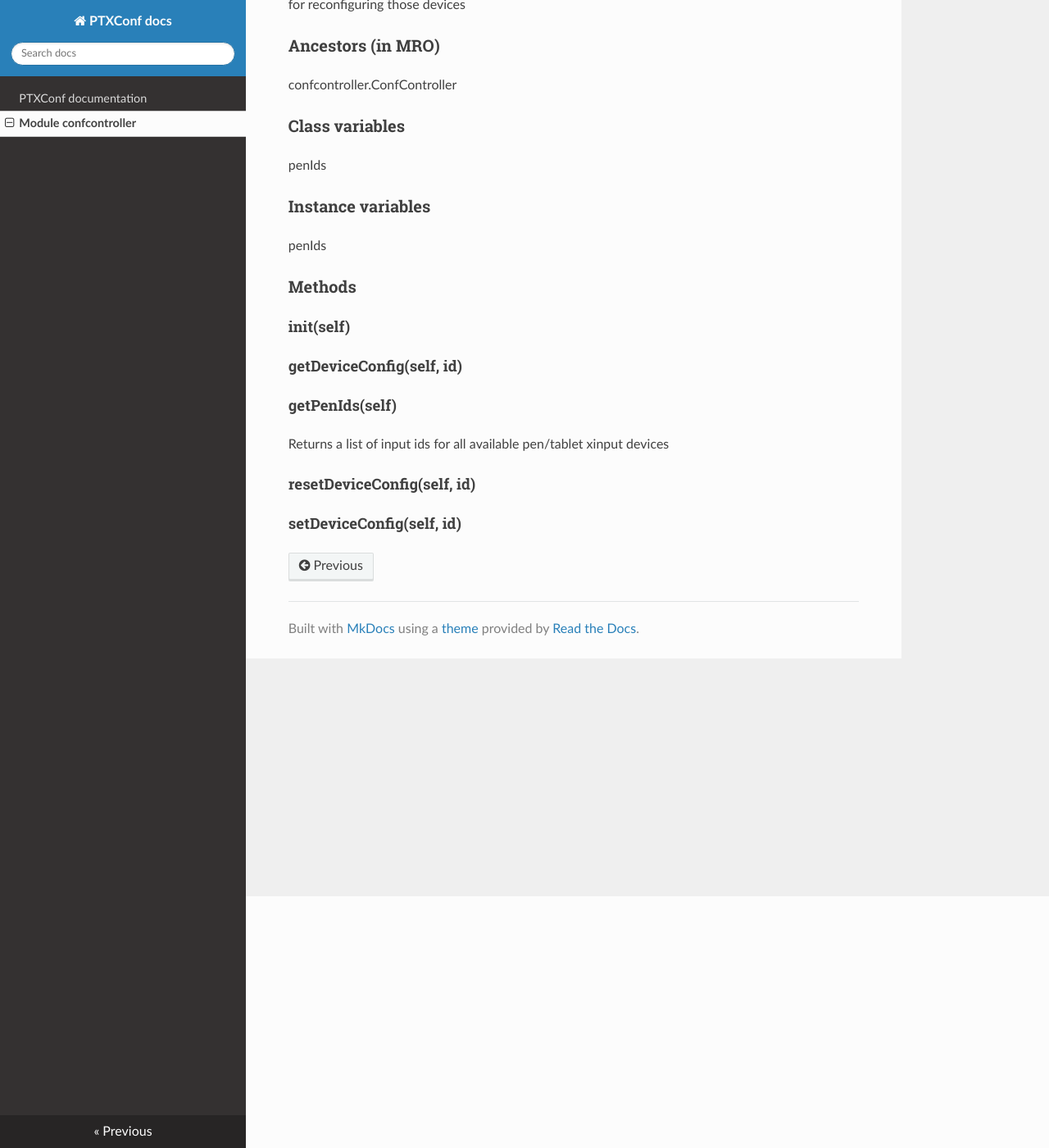
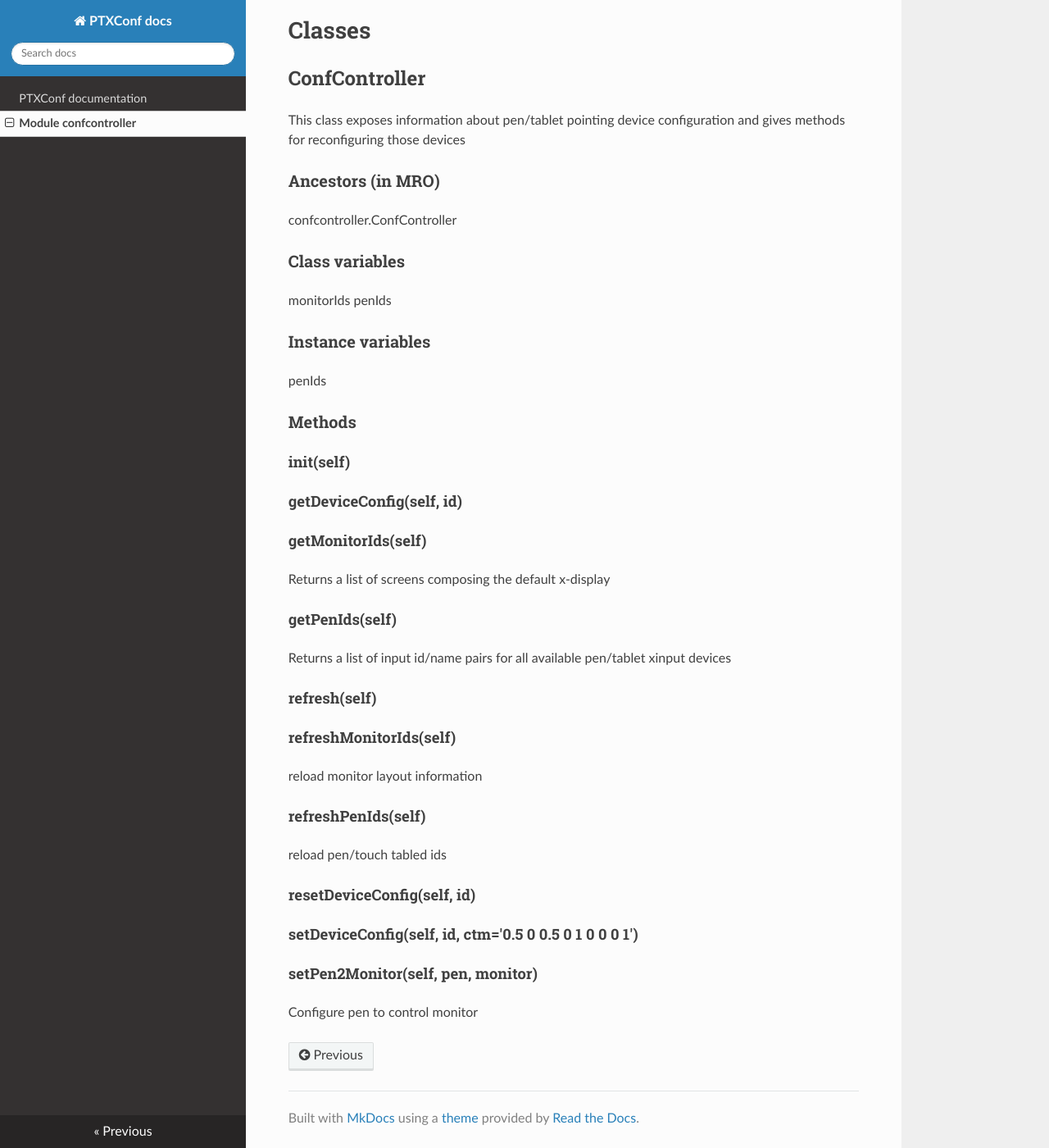
Before and after one commit to wenhsinjen/ptxconf, an MkDocs documentation site: the page built from documentation/docs/API.md, in a window 1280 px wide and 1400 px high, scrolled down 307 px. Shown: the whole window at 82% size. Built offline with MkDocs 1.6.1, drawn with Linux system fonts in a browser that asks for light colours; nearby versions of some CDN libraries; some of the changed text lies outside the part shown.

Commit message:
some minor fixes and documentation update
some minor fixes and documentation update

```diff
--- a/documentation/docs/API.md
+++ b/documentation/docs/API.md
@@ -1,4 +1,7 @@
 #Module confcontroller
+#Functions
+##CTMGenerator(dw, dh, mw, mh, mx, my)
+generate coordinate transform matrix for a tablet controlling screen out of n_screens in a row
 #Classes
 ##ConfController
 This class exposes information about pen/tablet pointing device configuration
@@ -6,13 +9,23 @@ and gives methods for reconfiguring those devices
 ###Ancestors (in MRO)
 confcontroller.ConfController
 ###Class variables
+monitorIds
 penIds
 ###Instance variables
 penIds
 ###Methods
 ####__init__(self)
 ####getDeviceConfig(self, id)
+####getMonitorIds(self)
+Returns a list of screens composing the default x-display
 ####getPenIds(self)
-Returns a list of input ids for all available pen/tablet xinput devices
+Returns a list of input id/name pairs for all available pen/tablet xinput devices
+####refresh(self)
+####refreshMonitorIds(self)
+reload monitor layout information
+####refreshPenIds(self)
+reload pen/touch tabled ids
 ####resetDeviceConfig(self, id)
-####setDeviceConfig(self, id)
+####setDeviceConfig(self, id, ctm='0.5 0 0.5 0 1 0 0 0 1')
+####setPen2Monitor(self, pen, monitor)
+Configure pen to control monitor
```
Also changed, not shown: documentation/docs/index.md (+13 -1 lines), ptxconf.py (+8 -5 lines), 1 other file.
